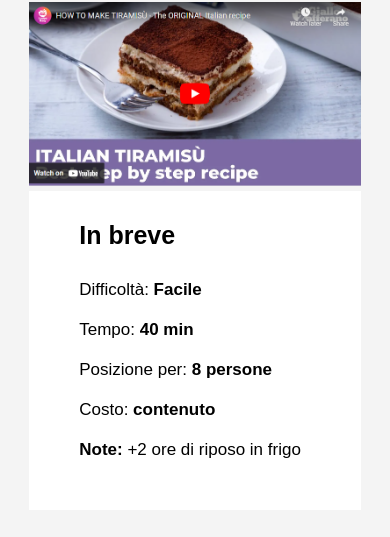
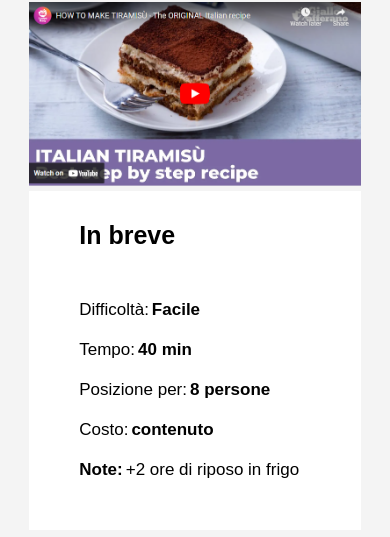
Before and after one commit to Luca-Belardinelli/htmlcss-responsive-layout, a plain HTML site: page index.html in a window 390 px wide. Shown: the part 290-827 px from the top of the page. Drawn offline with Linux system fonts and the light colour scheme.

Commit message:
[tablet]

```diff
--- a/index.html
+++ b/index.html
@@ -41,11 +41,11 @@
                     <div class="info">
                         <ul>
                             <li><strong>In breve</strong></li>
-                            <li>Difficoltà:<strong> Facile</strong></li>
-                            <li>Tempo:<strong> 40 min</strong></li>
-                            <li>Posizione per:<strong> 8 persone</strong></li>
-                            <li>Costo:<strong> contenuto</strong></li>
-                            <li><strong>Note:</strong> +2 ore di riposo in frigo</li>
+                            <li class="lista">Difficoltà:<strong> Facile</strong></li>
+                            <li class="lista">Tempo:<strong> 40 min</strong></li>
+                            <li class="lista">Posizione per: <strong> 8 persone</strong></li>
+                            <li class="lista">Costo:<strong> contenuto</strong></li>
+                            <li class="lista"><strong>Note:</strong> +2 ore di riposo in frigo</li>
                         </ul>
 
                     </div>
--- a/repo/css/style.css
+++ b/repo/css/style.css
@@ -254,6 +254,11 @@
         margin-top: 0;
     }
 
+    .lista {
+        display: inline-flex;
+        margin-right: 30px;
+        gap: 3px;
+    }
 
     .link span{
         display: none;
@@ -276,7 +281,7 @@
     .presentazione{
         width: 85%;
         padding-left: 0;
-        margin-top: 0;
+        margin-top: 30px;
     }
 
     .presentazione img{
@@ -294,6 +299,8 @@
     }
 
 
+
+
 }
 
 
```
